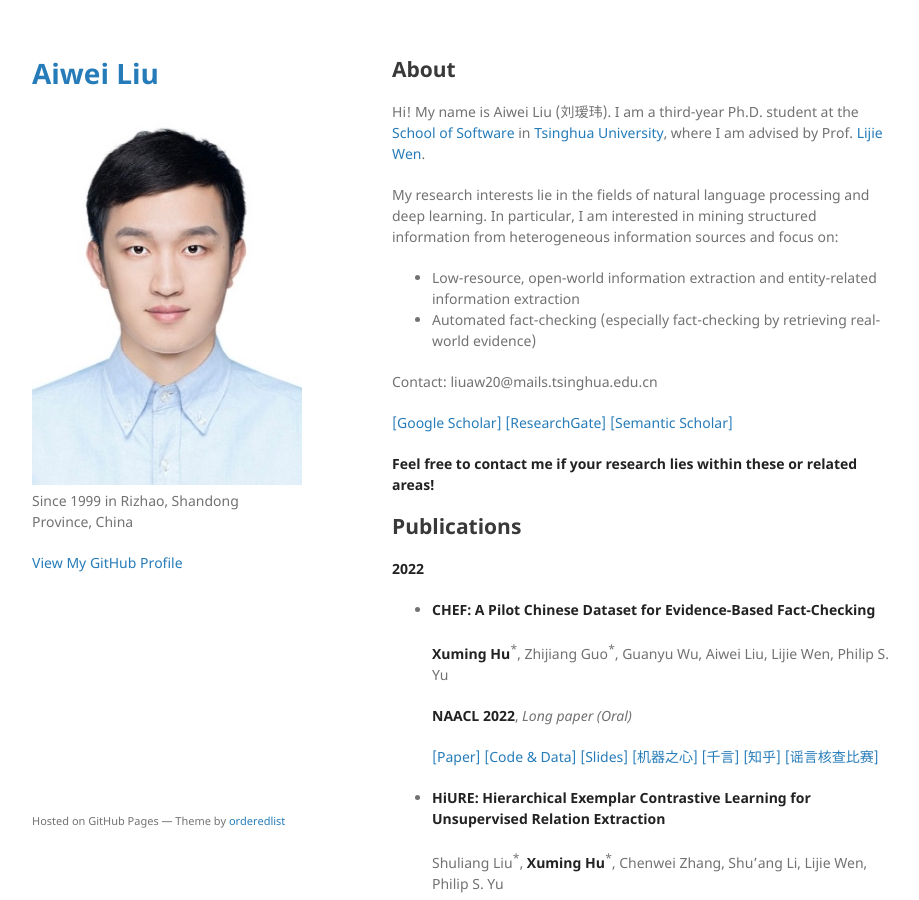
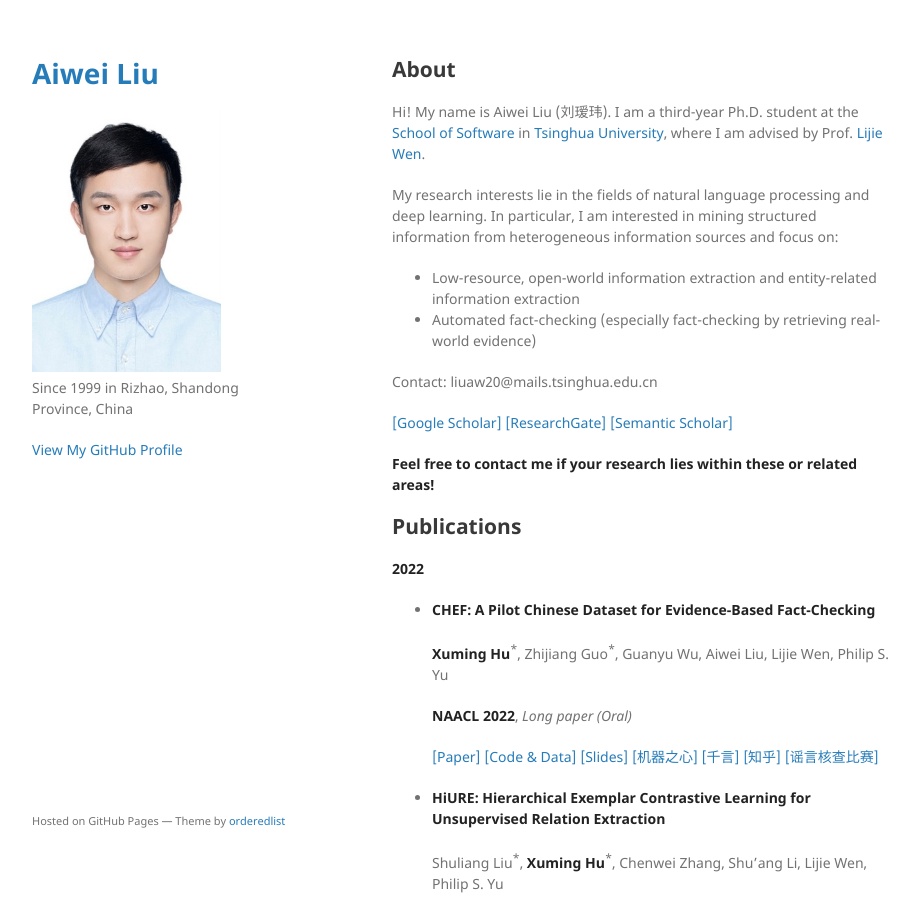
Before and after one commit to exlaw/exlaw.github.io, a Jekyll site: the page built from index.md, in a window 1280 px wide and 900 px high. Shown: the whole window, without its empty margins (178-1097 px from the left). Built offline with Jekyll 4.4.1, drawn with Linux system fonts in a browser that asks for light colours; our own code applies the rules of GitHub Pages for plain Markdown files.

Commit message:
change size

```diff
--- a/_layouts/default.html
+++ b/_layouts/default.html
@@ -17,7 +17,7 @@
         <h1><a href="{{ "/" | absolute_url }}">{{ site.title | default: site.github.repository_name }}</a></h1>
 
         {% if site.logo %}
-          <img src="{{site.logo | relative_url}}" alt="Logo" />
+          <img src="{{site.logo | relative_url}}" alt="Logo" style="width: 70%;"/>
         {% endif %}
 
         <p>{{ site.description | default: site.github.project_tagline }}</p>
```
